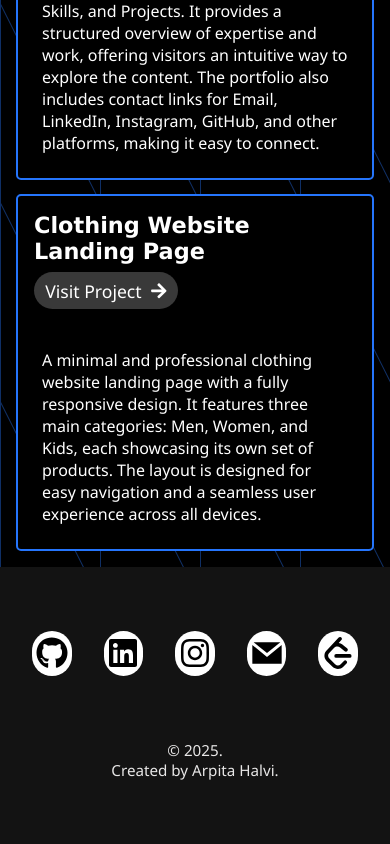
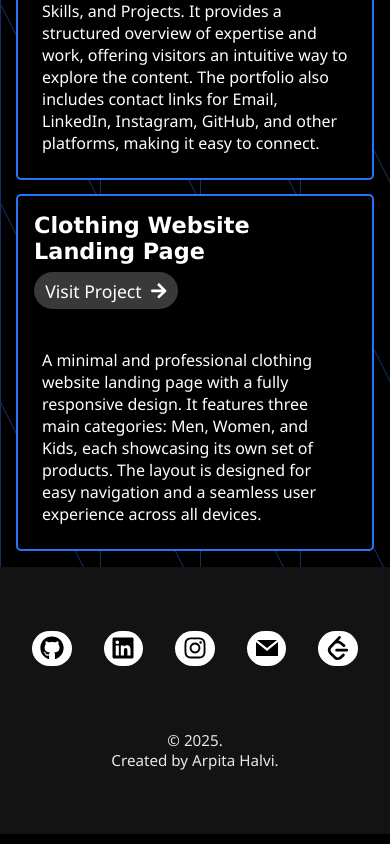
Before and after one commit to ArpitaHalvi/personal-portfolio, a React (Vite) app: page / in a window 390 px wide. Shown: the part 4435-5279 px from the top of the page. Built offline with nearby package versions, Linux system fonts and the light colour scheme.

Commit message:
Made more responsive

```diff
--- a/src/App.scss
+++ b/src/App.scss
@@ -500,8 +500,11 @@
     padding: 4rem 2rem;
     .social-handles {
       a {
-        width: 60px;
-        height: 45px;
+        width: 45px;
+        height: 35px;
+        .social-icon {
+          font-size: 1.5rem;
+        }
       }
     }
   }
```
